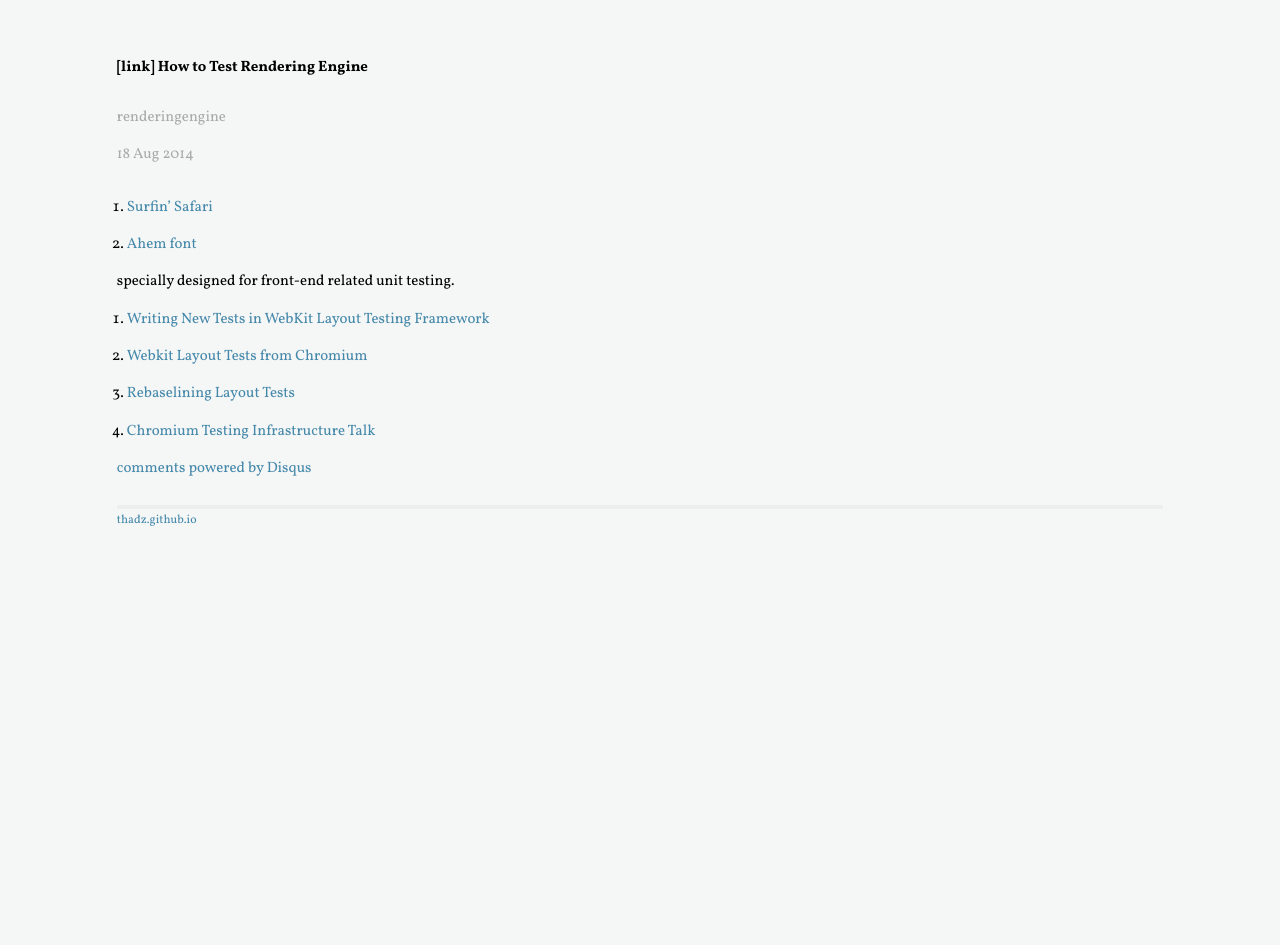
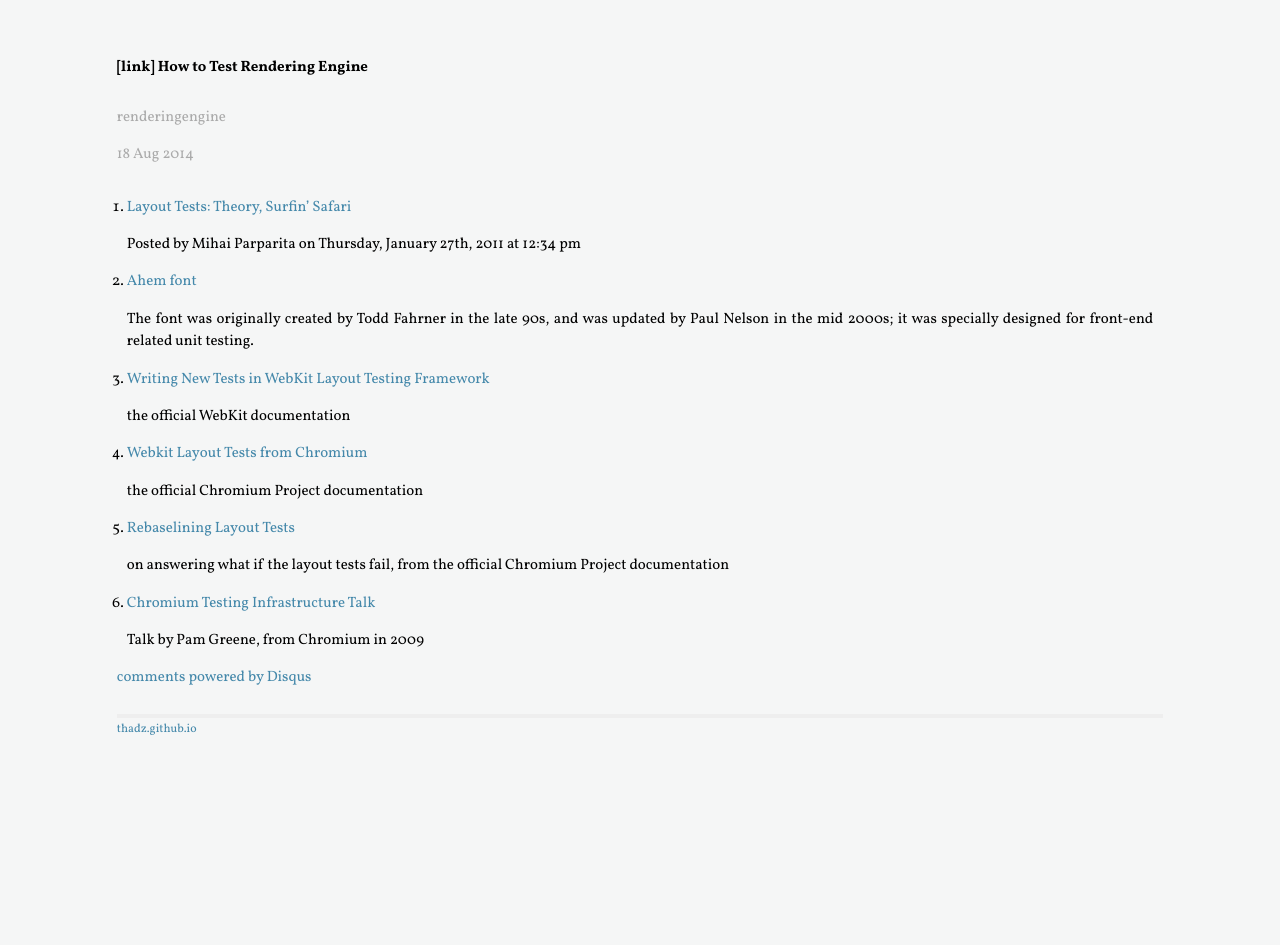
Before and after one commit to Thadz/thadz.github.io, a Jekyll site: the page built from _posts/2014-08-18-how-to-test-rendering-engine.md, in a window 1280 px wide. Built offline with Jekyll 4.4.1, drawn with Linux system fonts in a browser that asks for light colours; some web fonts are replaced; Markdown is read by kramdown in place of the engine named in the settings; comment, search, counter and statistics services are not loaded.

Commit message:
updated how-to-test-rendering-engine.md

```diff
--- a/_posts/2014-08-18-how-to-test-rendering-engine.md
+++ b/_posts/2014-08-18-how-to-test-rendering-engine.md
@@ -5,16 +5,26 @@
 tags: rendering engine
 ---
 
-1. [Surfin' Safari](https://www.webkit.org/blog/1452/layout-tests-theory/)
+1. [Layout Tests: Theory, Surfin' Safari](https://www.webkit.org/blog/1452/layout-tests-theory/)
+
+   Posted by Mihai Parparita on Thursday, January 27th, 2011 at 12:34 pm
 
 1. [Ahem font](http://www.hixie.ch/resources/fonts/)
 
-specially designed for front-end related unit testing.
+   The font was originally created by Todd Fahrner in the late 90s, and was updated by Paul Nelson in the mid 2000s; it was specially designed for front-end related unit testing.
 
 1. [Writing New Tests in WebKit Layout Testing Framework](http://www.webkit.org/quality/testwriting.html)
 
+   the official WebKit documentation
+
 1. [Webkit Layout Tests from Chromium](http://www.chromium.org/developers/testing/webkit-layout-tests)
+
+   the official Chromium Project documentation
 
 1. [Rebaselining Layout Tests](http://www.chromium.org/developers/testing/webkit-layout-tests/testexpectations#TOC-Rebaselining)
 
+   on answering what if the layout tests fail, from the official Chromium Project documentation
+
 1. [Chromium Testing Infrastructure Talk](https://www.youtube.com/watch?v=bO3XEBuIDns)
+
+   Talk by Pam Greene, from Chromium in 2009
```
